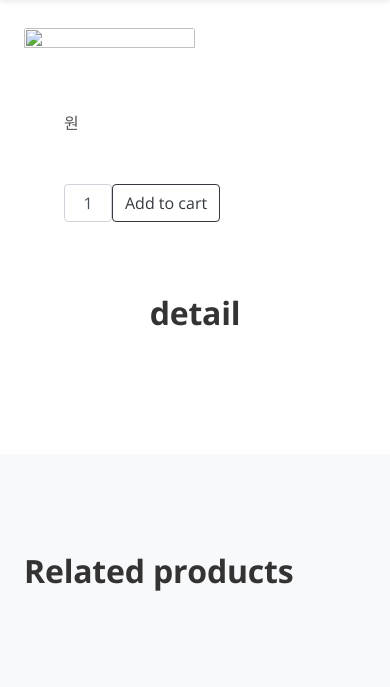
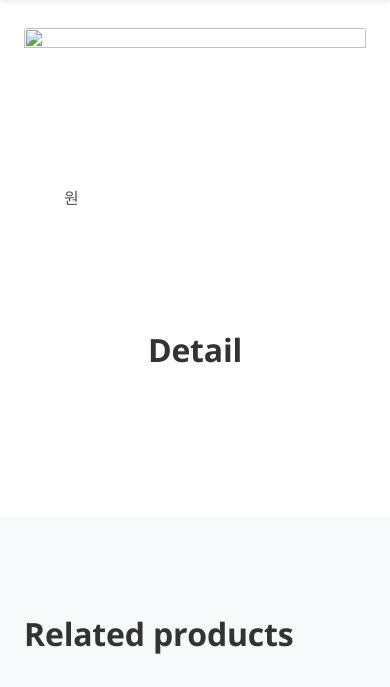
Before and after one commit to leehjhjhj/tuaz50th, a Django app: template item/templates/item_detail.html in a window 390 px wide. Shown: the part 68-755 px from the top of the page. Run offline with Django 4.2, Linux system fonts and the light colour scheme; the template is opened without the code that fills it, so the values that code supplies are empty; some libraries are stand-ins or nearby versions.

Commit message:
fix: 반응형 디테일 페이지 수정

```diff
--- a/item/templates/item_detail.html
+++ b/item/templates/item_detail.html
@@ -19,27 +19,25 @@
                         </div>
                         <p class="lead">{{ item_detail.body }}</p>
                         <div class="d-flex align-items-center">
-                            <input class="form-control text-center me-3" id="inputQuantity" type="num" value="1" style="max-width: 3rem" />
-                            <button class="btn btn-outline-dark flex-shrink-0" type="button">
-                                <i class="bi-cart-fill me-1"></i>
-                                Add to cart
-                            </button>
                         </div>
                     </div>
                 </div>
 
-                <div class="col-md-6 " style="padding-top: 30px; text-align: center;">
-                    <h2 class="fw-bolder mb-4">detail</h2>
+                <div class="col-md-6" style="padding-top: 30px; text-align: center;">
+                    <h2 class="fw-bolder mb-4">Detail</h2>
+                    <div style="display: inline-block; text-align: center;">
                         {% for item_photo in item_photos %}
-                        <div class="item-photo">
+                            <div class="item-photo" style="width: 80%; display: inline-block;">
                                 <img src="{{ item_photo.image.url }}" alt="Item Photo" class="img-fluid img-cover">
                                 <br>
                             </div>
                         {% endfor %}
                     </div>
                 </div>
+
         </div>
     </section>
+
     <!-- Related items section -->
     <section class="py-5 bg-light">
         <div class="container px-4 px-lg-5 mt-5">
@@ -66,10 +64,8 @@
                 <div class="col-xl-4 col-md-6 mb-4"></div>
                 {% endfor %}
             </div>
+        </div>
     </section>
-
-
-
 
     <style>
         .big-image-container {
@@ -77,6 +73,7 @@
             float: left;
             position: relative;
             overflow: hidden;
+            padding-right: 15px;
         }
 
         .image-container {
@@ -84,15 +81,18 @@
             position: relative;
             overflow: hidden;
         }
+
         .card-img-top {
-            width:100%;
-            height:100%;
-            object-fit:cover;
+            width: 100%;
+            height: 100%;
+            object-fit: cover;
         }
+
         .info-container {
             width: 50%;
             float: right;
             margin-top: 10%;
+            padding-left: 15px;
         }
 
         .item-photo {
@@ -104,8 +104,8 @@
             object-fit: cover;
             width: 100%;
             height: 100%;
-            width: 70%;
         }
+
         .card {
             height: 100%;
         }
@@ -133,12 +133,14 @@
         .card-hover:hover .overlay {
             opacity: 1;
         }
+
         @media (max-width: 768px) {
-            .image-container,
+            .big-image-container,
             .info-container {
                 width: 100%;
                 float: none;
                 margin-right: 0;
+                padding: 0;
             }
     }
     </style>
```
Lines whose indentation alone changed are shown as unchanged.
